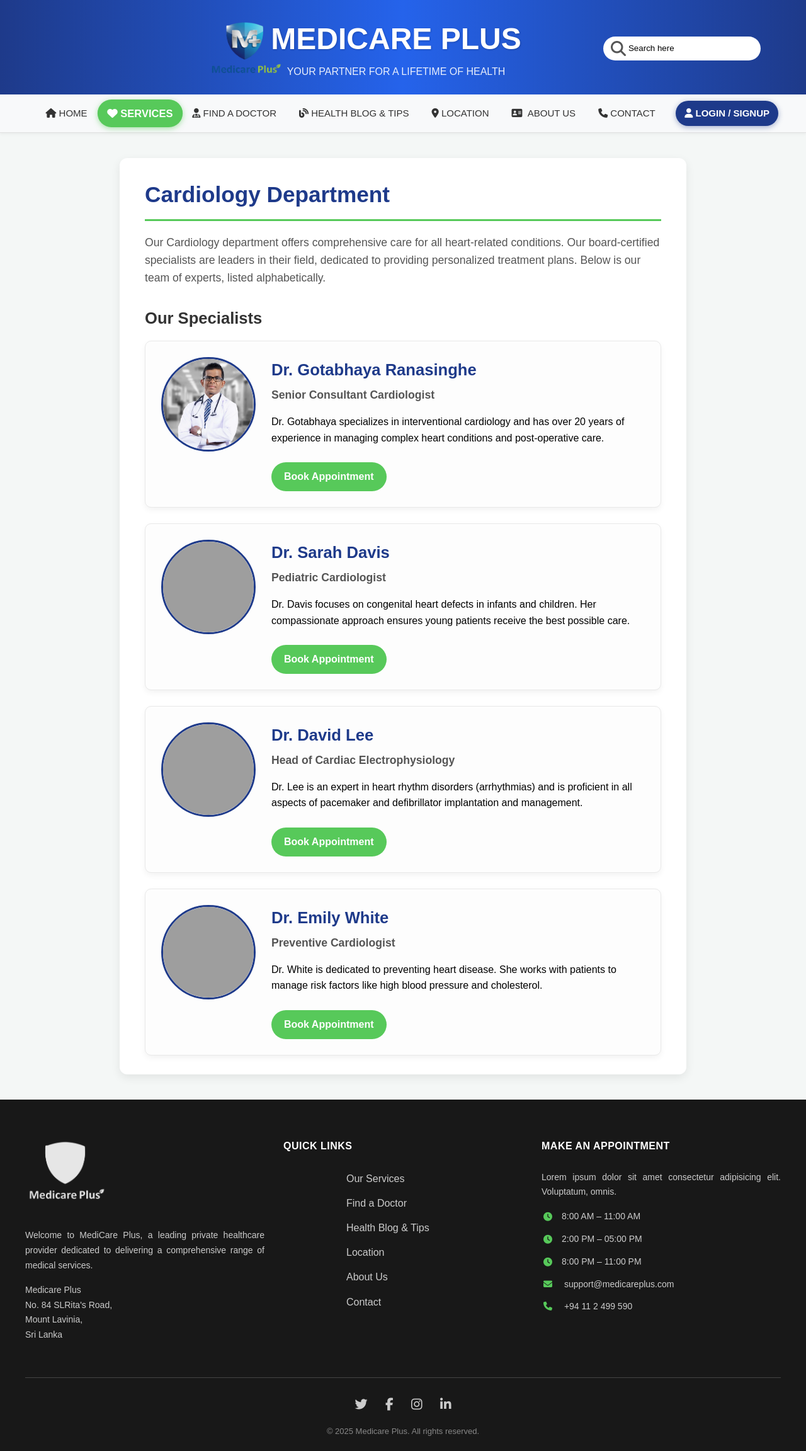
After one commit to seniramendis/Medicare-Plus, a PHP site: the page made by Cardiology Specialists.html in a window 1280 px wide. The commit adds this page. Shown: the whole page at 63% size. Run offline with PHP 8.4, Linux system fonts and the light colour scheme; some libraries are stand-ins or nearby versions; grey boxes are pictures that could not be loaded.

Commit message:
added images added Cardiology Specialists page fixed links to Cardiology Specialists page enhanced doctor card hover effect in styles.css

```diff
--- /dev/null
+++ b/Cardiology Specialists.html
@@ -0,0 +1,151 @@
+<!DOCTYPE html>
+<html lang="en">
+
+<head>
+    <meta charset="UTF-8">
+    <meta name="viewport" content="width=device-width, initial-scale=1.0">
+    <title>Cardiology Specialists - Medicare Plus</title>
+    <link rel="icon" href="images/Favicon.png" type="image/png">
+    <link rel="stylesheet" href="styles.css">
+    <script src="https://kit.fontawesome.com/9e166a3863.js" crossorigin="anonymous"></script>
+</head>
+
+<body>
+    <header>
+        <a href="index.html"><img class="logo" src="images/Logo4.png" alt="Logo" height="100" width="100"></a>
+        <div class="brand-container">
+            <h1 class="brandName"> MEDICARE PLUS</h1>
+            <p>YOUR PARTNER FOR A LIFETIME OF HEALTH</p>
+        </div>
+        <div class="search-bar">
+            <form>
+                <div class="search-bar-box flex">
+                    <i class="fa-solid fa-magnifying-glass fa-1x"></i>
+                    <input type="search" class="search-control" placeholder="Search here">
+                </div>
+            </form>
+        </div>
+    </header>
+
+    <div class="pagination">
+        <div class="pagination-center">
+            <a href="medicare_plus.html"><i class="fa-solid fa-house"></i> HOME</a>
+            <a href="services.html" class="active"><i class="fa-solid fa-heart"></i> SERVICES</a>
+            <a href="services.html"><i class="fa-solid fa-user-doctor"></i> FIND A DOCTOR</a>
+            <a href="blog.html"><i class="fa-solid fa-blog"></i> HEALTH BLOG & TIPS</a>
+            <a href="location.html"><i class="fa-solid fa-location-dot"></i> LOCATION</a>
+            <a href="index.html#AboutUs"><i class="fa-solid fa-address-card"></i> &nbsp;ABOUT US</a>
+            <a href="fourth.html"><i class="fa-solid fa-phone"></i> CONTACT</a>
+        </div>
+        <a href="login.html" class="login-button"><i class="fa-solid fa-user"></i> LOGIN / SIGNUP</a>
+    </div>
+
+    <main class="page-container">
+        <div class="service-detail">
+            <h2>Cardiology Department</h2>
+            <p>Our Cardiology department offers comprehensive care for all heart-related conditions. Our board-certified
+                specialists are leaders in their field, dedicated to providing personalized treatment plans. Below is
+                our team of experts, listed alphabetically.</p>
+
+            <h3>Our Specialists </h3>
+        </div>
+
+        <div class="doctor-list">
+
+            <div class="doctor-card">
+                <img src="images/Dr. Gotabhaya Ranasinghe.webp" alt="Dr. Gotabhaya Ranasinghe">
+                <div class="doctor-info">
+                    <h4>Dr. Gotabhaya Ranasinghe</h4>
+                    <p class="doctor-title">Senior Consultant Cardiologist</p>
+                    <p>Dr. Gotabhaya specializes in interventional cardiology and has over 20 years of experience in
+                        managing complex heart conditions and post-operative care.</p>
+                    <a href="#" class="button">Book Appointment</a>
+                </div>
+            </div>
+
+            <div class="doctor-card">
+                <img src="images/doctor_davis.png" alt="Dr. Sarah Davis">
+                <div class="doctor-info">
+                    <h4>Dr. Sarah Davis</h4>
+                    <p class="doctor-title">Pediatric Cardiologist</p>
+                    <p>Dr. Davis focuses on congenital heart defects in infants and children. Her compassionate approach
+                        ensures young patients receive the best possible care.</p>
+                    <a href="#" class="button">Book Appointment</a>
+                </div>
+            </div>
+
+            <div class="doctor-card">
+                <img src="images/doctor_lee.png" alt="Dr. David Lee">
+                <div class="doctor-info">
+                    <h4>Dr. David Lee</h4>
+                    <p class="doctor-title">Head of Cardiac Electrophysiology</p>
+                    <p>Dr. Lee is an expert in heart rhythm disorders (arrhythmias) and is proficient in all aspects of
+                        pacemaker and defibrillator implantation and management.</p>
+                    <a href="#" class="button">Book Appointment</a>
+                </div>
+            </div>
+
+            <div class="doctor-card">
+                <img src="images/doctor_white.png" alt="Dr. Emily White">
+                <div class="doctor-info">
+                    <h4>Dr. Emily White</h4>
+                    <p class="doctor-title">Preventive Cardiologist</p>
+                    <p>Dr. White is dedicated to preventing heart disease. She works with patients to manage risk
+                        factors like high blood pressure and cholesterol.</p>
+                    <a href="#" class="button">Book Appointment</a>
+                </div>
+            </div>
+
+        </div>
+    </main>
+    <footer class="site-footer">
+        <div class="footer-container">
+            <div class="footer-column about-us">
+                <img src="images/Logo4.png" alt="Medicare Plus Logo" class="footer-logo">
+                <p>Welcome to MediCare Plus, a leading private healthcare provider dedicated to delivering a
+                    comprehensive range of medical services.</p>
+                <p class="footer-address">
+                    Medicare Plus<br>
+                    No. 84 SLRita's Road,<br>
+                    Mount Lavinia,<br>
+                    Sri Lanka
+                </p>
+            </div>
+            <div class="footer-column quick-links">
+                <h3>QUICK LINKS</h3>
+                <ul class="footer-links">
+                    <li><a href="services.html">Our Services</a></li>
+                    <li><a href="services.html">Find a Doctor</a></li>
+                    <li><a href="blog.html">Health Blog & Tips</a></li>
+                    <li><a href="location.html">Location</a></li>
+                    <li><a href="index.html#AboutUs">About Us</a></li>
+                    <li><a href="fourth.html">Contact</a></li>
+                </ul>
+            </div>
+            <div class="footer-column make-appointment">
+                <h3>MAKE AN APPOINTMENT</h3>
+                <p>Lorem ipsum dolor sit amet consectetur adipisicing elit. Voluptatum, omnis.</p>
+                <ul class="footer-contact">
+                    <li><i class="fa-solid fa-clock"></i> 8:00 AM – 11:00 AM</li>
+                    <li><i class="fa-solid fa-clock"></i> 2:00 PM – 05:00 PM</li>
+                    <li><i class="fa-solid fa-clock"></i> 8:00 PM – 11:00 PM</li>
+                    <li><a href="mailto:support@medicareplus.com"><i class="fa-solid fa-envelope"></i>
+                            support@medicareplus.com</a></li>
+                    <li><a href="tel:+94112499590"><i class="fa-solid fa-phone"></i> +94 11 2 499 590</a></li>
+                </ul>
+            </div>
+        </div>
+        <div class="footer-bottom">
+            <div class="footer-socials">
+                <a href="https://x.com/" aria-label="Twitter"><i class="fa-brands fa-twitter"></i></a>
+                <a href="https://facebook.com/" aria-label="Facebook"><i class="fa-brands fa-facebook-f"></i></a>
+                <a href="https://www.instagram.com/" aria-label="Instagram"><i class="fa-brands fa-instagram"></i></a>
+                <a href="https://www.linkedin.com/" aria-label="LinkedIn"><i class="fa-brands fa-linkedin-in"></i></a>
+            </div>
+            <p>&copy; 2025 Medicare Plus. All rights reserved.</p>
+        </div>
+    </footer>
+
+</body>
+
+</html>
--- a/Specialist Treatments.html
+++ b/Specialist Treatments.html
@@ -65,7 +65,7 @@
                     </div>
                     <h4>Cardiology</h4>
                     <p>Expert care for your heart, including disease management and post-heart attack care.</p>
-                    <a href="specialty-cardiology.html" class="card-link">Learn More &rarr;</a>
+                    <a href="Cardiology Specialists.html" class="card-link">Learn More &rarr;</a>
                 </div>
 
                 <!-- Card 2: Pediatrics -->
--- a/first.js
+++ b/first.js
@@ -8,7 +8,7 @@ var modal;
 var modalTitle;
 var modalContent;
 
-// --- INITIALIZE THE SLIDESHOW AND MODAL ---
+// INITIALIZE THE SLIDESHOW AND MODAL
 // Wait for the HTML document to be fully loaded before starting
 document.addEventListener('DOMContentLoaded', function() {
 
--- a/styles.css
+++ b/styles.css
@@ -709,7 +709,73 @@ main.page-container {
     font-size: 13px;
     margin: 0;
 }
+/* === NEW DOCTOR LIST STYLES === */
+.doctor-list {
+    display: flex;
+    flex-direction: column;
+    gap: 25px; /* Space between doctor cards */
+}
 
+.doctor-card {
+    display: flex;
+    flex-wrap: wrap; /* Allows card to wrap on small screens */
+    gap: 25px;
+    padding: 25px;
+    background-color: #fdfdfd;
+    border: 1px solid #e9e9e9;
+    border-radius: 10px;
+    box-shadow: 0 4px 10px rgba(0, 0, 0, 0.05);
+    align-items: flex-start; /* Aligns image and text to the top */
+}
+.doctor-card:hover {
+    transform: scale(1.02);
+    box-shadow: 0 6px 15px rgba(30, 58, 138, 0.1); /* Uses your blue for the shadow */
+}
+
+.doctor-card img {
+    width: 150px;
+    height: 150px;
+    border-radius: 50%; /* Makes the image circular */
+    object-fit: cover;
+    border: 3px solid #1e3a8a; /* Your site's blue */
+}
+
+.doctor-info {
+    flex: 1; /* Makes the info section take all remaining space */
+    min-width: 250px; /* Helps with wrapping */
+}
+
+.doctor-card h4 {
+    font-size: 1.6em;
+    color: #1e3a8a; /* Your site's blue */
+    margin-top: 0;
+    margin-bottom: 5px;
+}
+
+.doctor-title {
+    font-size: 1.1em;
+    font-weight: bold;
+    color: #555;
+    margin-top: 0;
+    margin-bottom: 15px;
+}
+.doctor-card a.button {
+    display: inline-block;
+    background-color: #57c95a; /* Green to match nav */
+    color: #fff;
+    padding: 10px 20px;
+    text-decoration: none;
+    font-weight: bold;
+    font-size: 1em;
+    border-radius: 30px; /* Pill shape */
+    margin-top: 10px;
+    transition: all 0.3s ease;
+}
+.doctor-card a.button:hover {
+    background-color: #45a049; /* Darker green on hover */
+    transform: translateY(-3px);
+    box-shadow: 0 4px 10px rgba(0, 0, 0, 0.1);
+}
 
 /* --- Responsive Media Query --- */
 @media screen and (max-width: 600px) {
@@ -798,6 +864,13 @@ main.page-container {
   .footer-tags {
       justify-content: center; /* Center the tags */
   }
+  /* --- Add this INSIDE your (max-width: 600px) media query --- */
+  .doctor-card {
+      flex-direction: column;
+      align-items: center;
+      text-align: center;
+  }
+
 }
 
 /* === NEW STYLES FOR SPECIALIST PAGE === */
```
Also changed, not shown: images/Dr. Gotabhaya Ranasinghe.webp (added).
